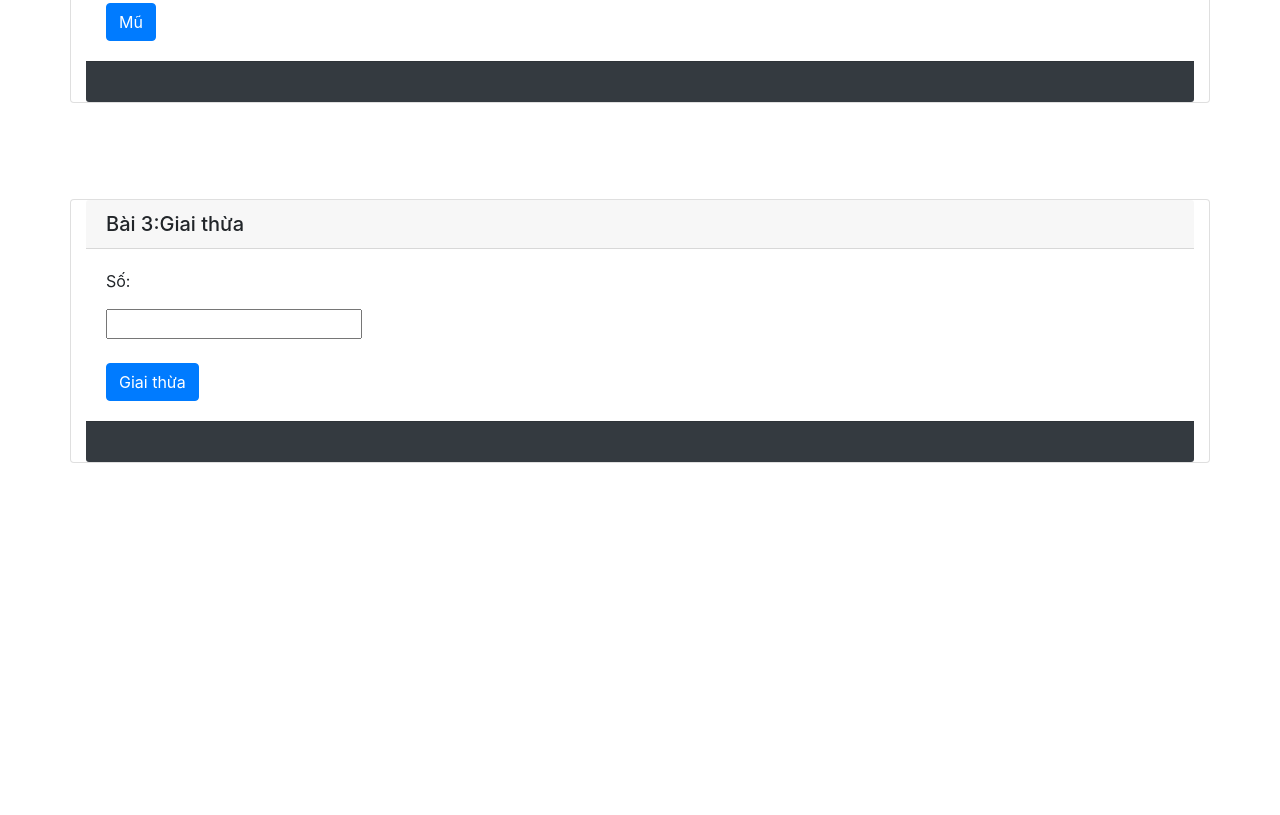
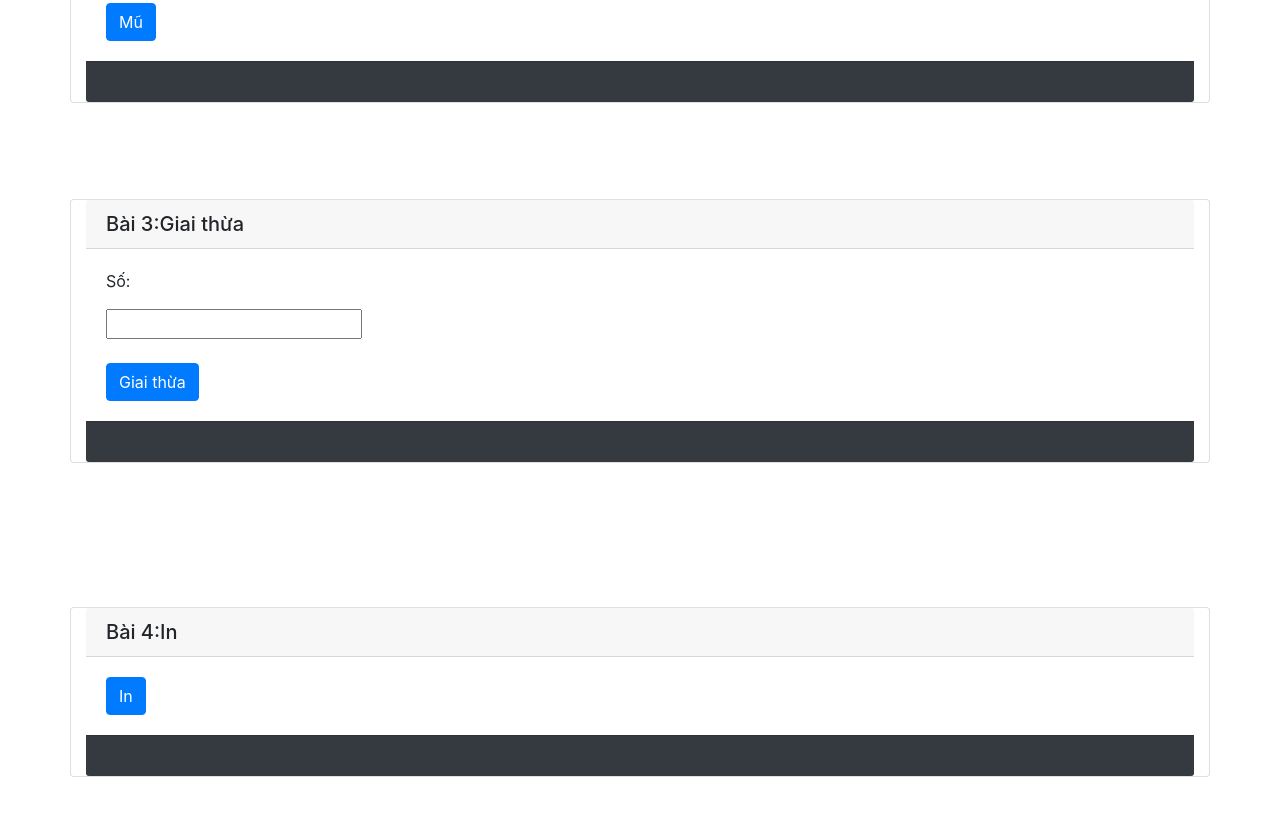
Before and after one commit to HuyHoang1011/btap-JS-buoi-6, a plain HTML site: page JS bai tap buoi 6/index.html in a window 1280 px wide. Shown: the part 457-1272 px from the top of the page. Before the commit the page ends 1016 px from the top, so only its background shows below. Drawn offline with nearby package versions, Linux system fonts and the light colour scheme.

Commit message:
Update index.html

```diff
--- a/JS bai tap buoi 6/index.html
+++ b/JS bai tap buoi 6/index.html
@@ -84,7 +84,22 @@
   <br>
   <br>
   <br>
+    <br>
+  <br>
+  <div class="card container">
+    <h5 class="card-header">Bài 4:In</h5>
 
+
+    <div class="card-body">
+        <button type="button" class="btn btn-primary" id="Print">In</button>
+    </div>
+    <div class="card-footer bg-dark">
+        <p id="InChanLe" class="bg-dark" style="color: white ;"></p>
+    </div>
+  </div>
+  <br>
+  <br>
+  <br>
     <!-- Optional JavaScript -->
     <!-- jQuery first, then Popper.js, then Bootstrap JS -->
     <script
```
